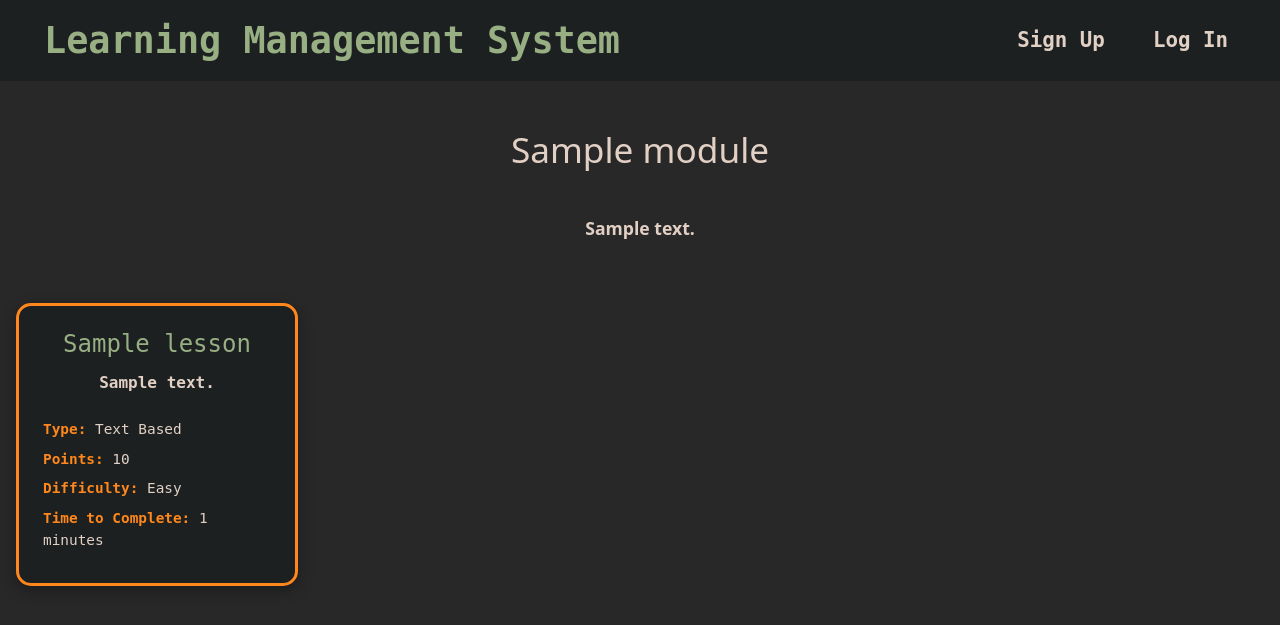
After one commit to DHayes23/Learning_Management_System, a Django app: page /module/1/ in a window 1280 px wide. The commit adds this page. Shown: the top 625 px of the page. Run offline with Django 5.2, Linux system fonts and the light colour scheme; tables that the repository leaves empty hold one stand-in row (values such as "Sample post"); some libraries are stand-ins or nearby versions.

Commit message:
Add paths to profile page and module detail page

```diff
--- /dev/null
+++ b/content/templates/content/module_detail.html
@@ -0,0 +1,24 @@
+{% extends "base.html" %}
+
+{% block content %}
+<div class="module-detail-container">
+    <h1 class="module-heading">{{ module.name }}</h1>
+    <h2 class="lesson-description">{{ module.description }}</h2>
+
+    <!-- <h2 class="section-heading">Lessons in this Module</h2> -->
+    <div class="lessons-card-grid">
+        {% for lesson in lessons %}
+            <div class="lesson-card">
+                <h3>{{ lesson.name }}</h3>
+                <p class="lesson-description">{{ lesson.description }}</p>
+                <ul class="lesson-details">
+                    <li><strong>Type:</strong> {{ lesson.get_lesson_type_display }}</li>
+                    <li><strong>Points:</strong> {{ lesson.points }}</li>
+                    <li><strong>Difficulty:</strong> {{ lesson.get_difficulty_display }}</li>
+                    <li><strong>Time to Complete:</strong> {{ lesson.time_to_complete }} minutes</li>
+                </ul>
+            </div>
+        {% endfor %}
+    </div>
+</div>
+{% endblock %}
--- a/content/urls.py
+++ b/content/urls.py
@@ -3,4 +3,5 @@ from . import views
 
 urlpatterns = [
     path('path/<int:pk>/', views.path_detail, name='path_detail'),
+    path('module/<int:pk>/', views.module_detail, name='module_detail'),
 ]
--- a/content/views.py
+++ b/content/views.py
@@ -1,6 +1,11 @@
 from django.shortcuts import render, get_object_or_404
-from .models import Path
+from .models import Path, Module
 
 def path_detail(request, pk):
     path = get_object_or_404(Path, pk=pk)
     return render(request, 'content/path_detail.html', {'path': path})
+
+def module_detail(request, pk):
+    module = get_object_or_404(Module, pk=pk)
+    lessons = module.lessons.all()
+    return render(request, 'content/module_detail.html', {'module': module, 'lessons': lessons})
--- a/static/css/base.css
+++ b/static/css/base.css
@@ -59,13 +59,12 @@ body {
 }
 
 .spacer-element {
-    margin-top: 12.5rem;
+    margin-top: 7rem;
 }
 
 .test-header {
     color: var(--accent-color-2);
 }
-
 
 /* Scrollbar Styling for WebKit browsers (Chrome, Safari, Edge) */
 ::-webkit-scrollbar {
@@ -125,6 +124,7 @@ body {
     font-size: 2rem;
     color: red;
 }
+
 .auth-form {
     padding-top: 50px;
     text-align: left;
@@ -159,7 +159,6 @@ body {
     color: var(--accent-color-1);
     text-decoration: none;
 }
-
 
 .primary-button {
     appearance: none;
@@ -214,22 +213,22 @@ body {
     color: var(--text-color);
     font-size: 2rem;
     text-align: center;
-    margin-bottom: 1.5rem;
+    margin-bottom: 3rem;
 }
 
 .path-card-container {
     display: flex;
     flex-direction: column;
     align-items: center;
-    padding: 0 2rem;
+    padding: 0 1rem;
 }
 
 .path-card-grid {
     display: grid;
-    grid-template-columns: repeat(auto-fill, minmax(300px, 1fr));
+    grid-template-columns: repeat(3, 1fr); /* 3 path cards per row */
     gap: 2rem;
     width: 100%;
-    max-width: 1200px;
+    max-width: 1400px;
     margin: 0 auto;
 }
 
@@ -246,23 +245,131 @@ body {
 }
 
 .path-card h3 {
-    font-size: 1.8rem;
-    margin-bottom: 1rem;
+    font-size: 1.5rem;
+    margin-bottom: 0.75rem;
     color: var(--accent-color-2);
 }
 
 .path-card p {
-    font-size: 1.2rem;
+    font-size: 1rem;
     margin-bottom: 1.5rem;
 }
 
 .path-card a {
     width: 100%;
     text-align: center;
-    font-size: 1.5rem;
+    font-size: 1.3rem;
 }
 
 .path-card:hover {
     transform: none;
     box-shadow: none;
 }
+
+/* Module Display Animations */
+.modules-container {
+    display: none;
+    margin-top: 1rem;
+    overflow: hidden;
+    max-height: 0;
+    transition: max-height 0.3s ease-out;
+}
+
+.modules-container.show {
+    display: block;
+    max-height: 1000px;
+    transition: max-height 0.3s ease-in;
+}
+
+.modules-container ul {
+    padding: 0;
+    margin: 0;
+    list-style: none;
+    font-family: "Comfortaa",monospace;
+}
+
+.modules-container ul li {
+    background-color: var(--background-color-dark);
+    color: var(--text-color);
+    padding: 0.5rem;
+    border-bottom: 1px solid var(--accent-color-1);
+}
+
+.modules-container ul li:last-child {
+    border-bottom: none;
+}
+
+/* Module Detail Page Styling */
+.module-detail-container {
+    max-width: 1600px;
+    margin: 0 auto;
+    padding: 1rem;
+}
+
+.module-heading {
+    color: var(--text-color);
+    font-size: 2.2rem;
+    text-align: center;
+    margin-bottom: 3rem;
+}
+
+.lessons-card-grid {
+    display: grid;
+    grid-template-columns: repeat(4, 1fr); /* 4 lesson cards per row */
+    gap: 2.5rem;
+    width: 100%;
+    margin: 0 auto;
+}
+
+.lesson-card {
+    background-color: var(--background-color-dark);
+    border: var(--accent-color-1) solid 3px;
+    border-radius: 15px;
+    padding: 1.5rem;
+    text-align: center;
+    font-family: "Comfortaa", monospace;
+    color: var(--text-color);
+    box-shadow: rgba(0, 0, 0, 0.3) 0px 5px 15px;
+    transition: box-shadow 0.3s ease-in-out;
+}
+
+.lesson-description {
+    margin-bottom: 22rem;
+    color: var(--text-color);
+    font-size: 1.1rem;
+    text-align: center;
+    margin-bottom: 4rem;
+    font-weight: bold;
+}
+
+.lesson-card h3 {
+    font-size: 1.5rem;
+    margin-bottom: 0.75rem;
+    color: var(--accent-color-2);
+}
+
+.lesson-card p {
+    font-size: 1rem;
+    margin-bottom: 1.5rem;
+}
+
+.lesson-details {
+    list-style: none;
+    padding: 0;
+    margin: 0;
+    text-align: left;
+}
+
+.lesson-details li {
+    font-size: 0.9rem;
+    margin-bottom: 0.5rem;
+}
+
+.lesson-details li strong {
+    color: var(--accent-color-1);
+}
+
+.lesson-card:hover {
+    transform: none;
+    box-shadow: none;
+}
```
Also changed, not shown: profiles/templates/profiles/profile.html (+27 -1 lines). Lines whose indentation alone changed are shown as unchanged.
